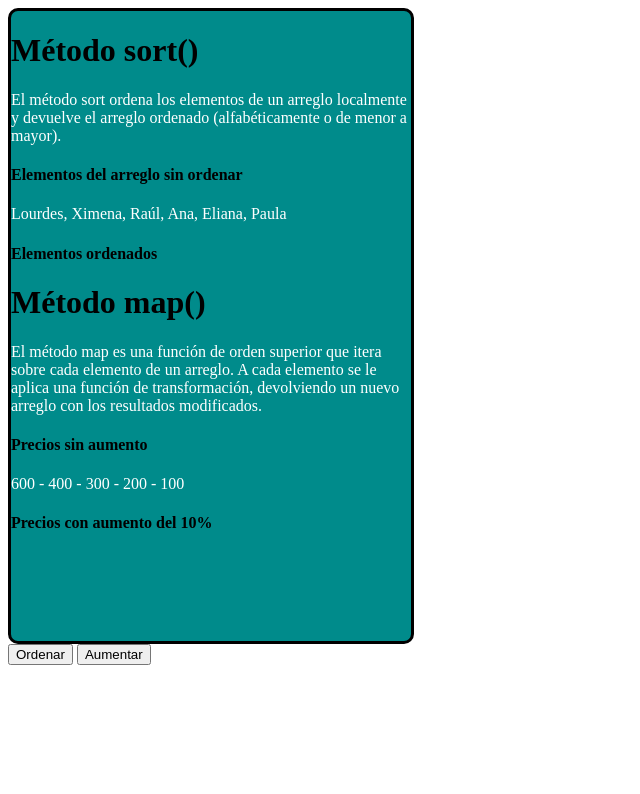
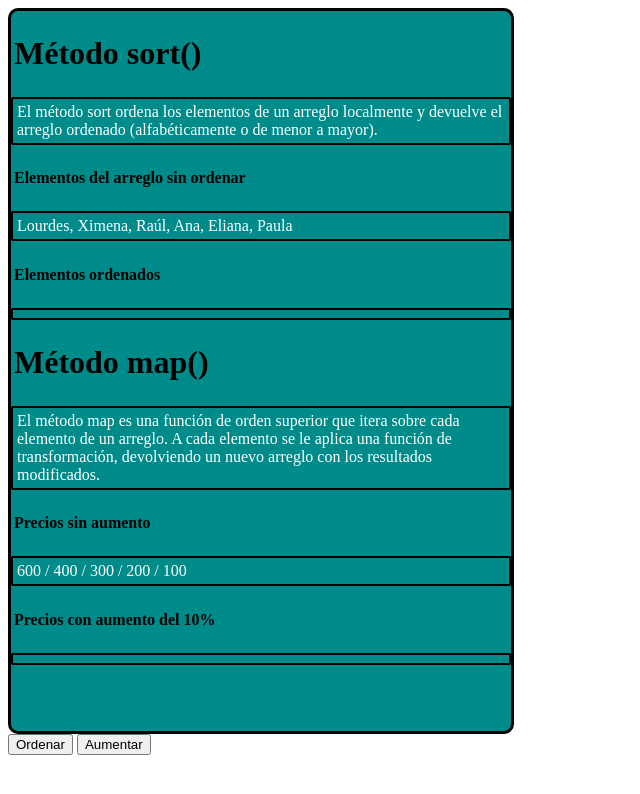
Before and after one commit to mateoarev/TALLER-WEB-II-Mateo-Arevalo, a plain HTML site: page proyecto metodos/index.html in a window 1280 px wide. Shown: the whole page, without its empty margins (0-640 px from the left). Drawn offline with Linux system fonts and the light colour scheme.

Commit message:
proyecto

```diff
--- a/proyecto metodos/index.html
+++ b/proyecto metodos/index.html
@@ -9,19 +9,19 @@
 <body>
     <div id="contenedor">
         <!--Método sort-->
-        <h1 id="primerTitulo">Método sort()</h1>
+        <h1 id="primerTitulo" class="titulo">Método sort()</h1>
         <p id="primerParrafo" class="parrafo">El método sort ordena los elementos de un arreglo localmente y devuelve el arreglo ordenado (alfabéticamente o de menor a mayor).</p>
-        <h4>Elementos del arreglo sin ordenar</h4>
+        <h4 class="subtitulo">Elementos del arreglo sin ordenar</h4>
         <p id="segundoParrafo" class="parrafo"></p>
-        <h4>Elementos ordenados</h4>
+        <h4 class="subtitulo">Elementos ordenados</h4>
         <p id="tercerParrafo" class="parrafo"></p>
 
         <!--Método map-->
-        <h1 id="segundoTitulo">Método map()</h1>
+        <h1 id="segundoTitulo" class="titulo">Método map()</h1>
         <p id="cuartoParrafo" class="parrafo">El método map es una función de orden superior que itera sobre cada elemento de un arreglo. A cada elemento se le aplica una función de transformación, devolviendo un nuevo arreglo con los resultados modificados.</p>
-        <h4>Precios sin aumento</h4>
+        <h4 class="subtitulo">Precios sin aumento</h4>
         <p id="quintoParrafo" class="parrafo"></p>
-        <h4>Precios con aumento del 10%</h4>
+        <h4 class="subtitulo">Precios con aumento del 10%</h4>
         <p id="sextoParrafo" class="parrafo"></p>
     </div>
 
--- a/proyecto metodos/script.js
+++ b/proyecto metodos/script.js
@@ -40,13 +40,14 @@ sinOrdenar.innerHTML = arregloNombres.join(', ');
 
 function ordenarNombres() {
     var botonOrdenar = document.getElementById('tercerParrafo');
+    botonOrdenar.style.backgroundColor = 'red';
     botonOrdenar.innerHTML = arregloNombres.sort().join(', ');
 }
 
 /*Utilizar un párrafo para mostrar los precios sin aumento*/
 var arregloPrecios = [600, 400, 300, 200, 100];
 var sinAumento = document.querySelector('#quintoParrafo');
-sinAumento.innerHTML = arregloPrecios.join(' - ');
+sinAumento.innerHTML = arregloPrecios.join(' / ');
 
 // /*Utilizar un párrafo para mostrar los precios con aumento*/
 // var aumento = document.querySelector('#sextoParrafo');
@@ -54,5 +55,6 @@ sinAumento.innerHTML = arregloPrecios.join(' - ');
 
 function aumentarPrecios() {
     var botonAumentar = document.getElementById('sextoParrafo');
-    botonAumentar.innerHTML = arregloPrecios.map(precio => (precio * 1.10).toFixed(2)).join(' - ');
+    botonAumentar.style.backgroundColor = 'green';
+    botonAumentar.innerHTML = arregloPrecios.map(precio => (precio * 1.10).toFixed(2)).join(' / ');
 }
--- a/proyecto metodos/styles.css
+++ b/proyecto metodos/styles.css
@@ -1,12 +1,23 @@
 #contenedor {
     background-color: darkcyan;
-    width: 400px;
-    height: 630px;
+    width: 500px;
+    height: 720px;
     border: 3px solid black;
     border-radius: 10px;
+}
+
+.titulo {
+    padding: 3px;
+}
+
+.subtitulo {
+    padding: 3px;
 }
 
 .parrafo {
     color: #fff;
     font-size: 16px;
+    border: 2px solid black;
+    border-radius: 2px;
+    padding: 4px;
 }
```
